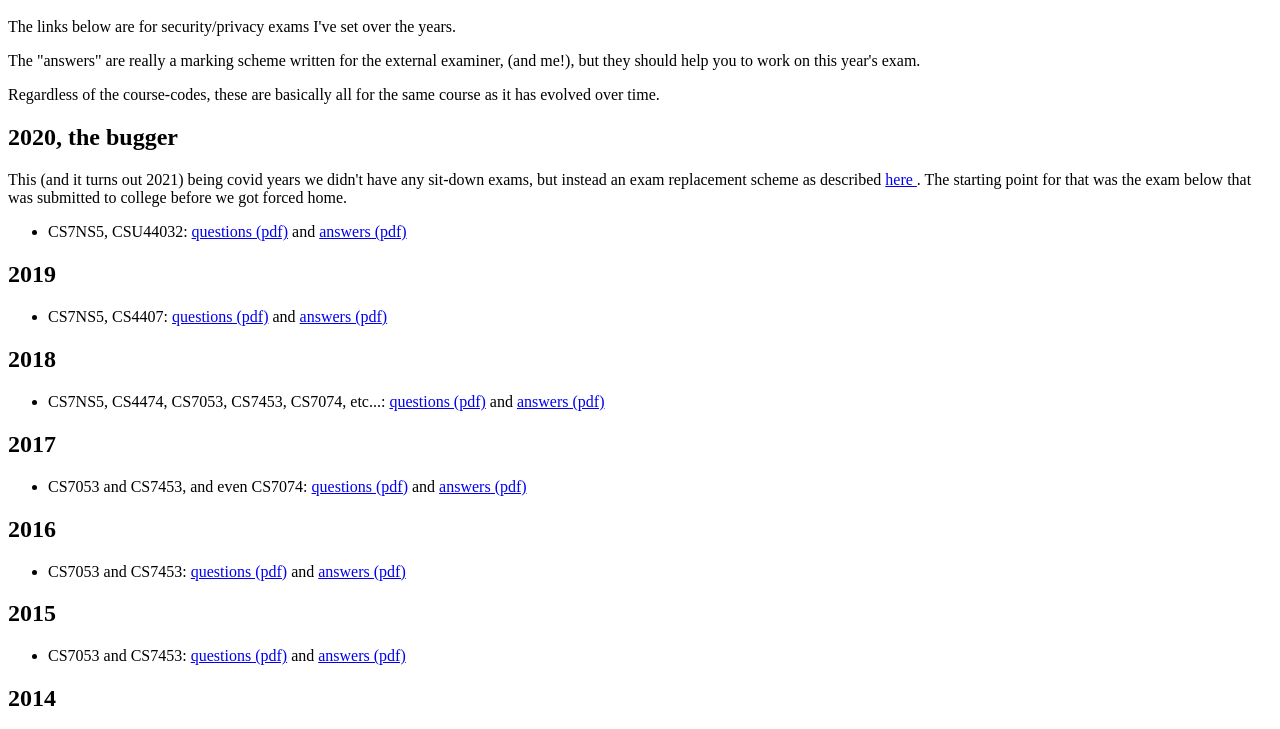
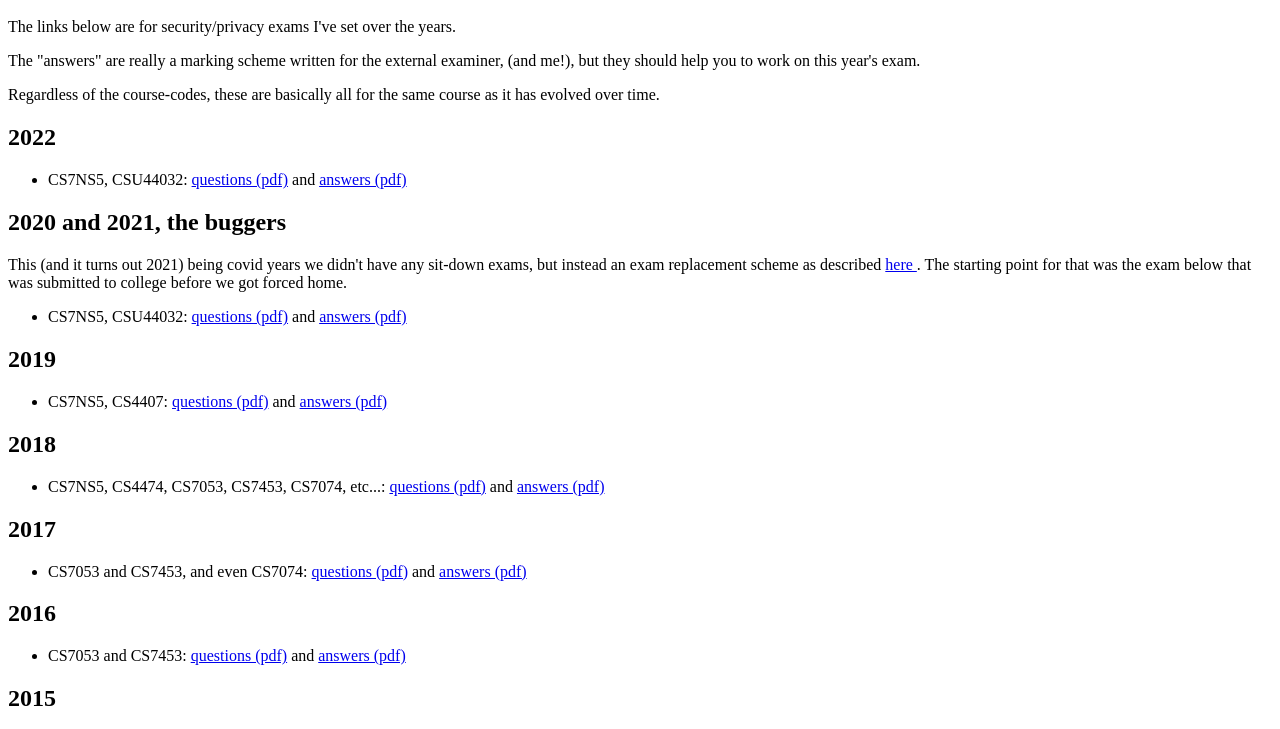
Before and after one commit to sftcd/old-exams, a plain HTML site: page index.html in a window 1280 px wide. Shown: the part 48-777 px from the top of the page. Drawn offline with Linux system fonts and the light colour scheme.

Commit message:
added 2022

```diff
--- a/index.html
+++ b/index.html
@@ -27,7 +27,14 @@
         course as it has evolved over time.
     </p>
 
-<h2>2020, the bugger</h2>
+    <h2>2022</h2>
+<ul>
+  <li>CS7NS5, CSU44032: <a id="questions"
+    href="cs7053-2022-exam.pdf">questions (pdf)</a> and <a
+    href="cs7053-2022-exam-solutions.pdf">answers (pdf)</a></li>
+</ul>
+
+    <h2>2020 and 2021, the buggers</h2>
 
     <p>
         This (and it turns out 2021) being covid years we didn't have any
```
Also changed, not shown: 2 other files.
